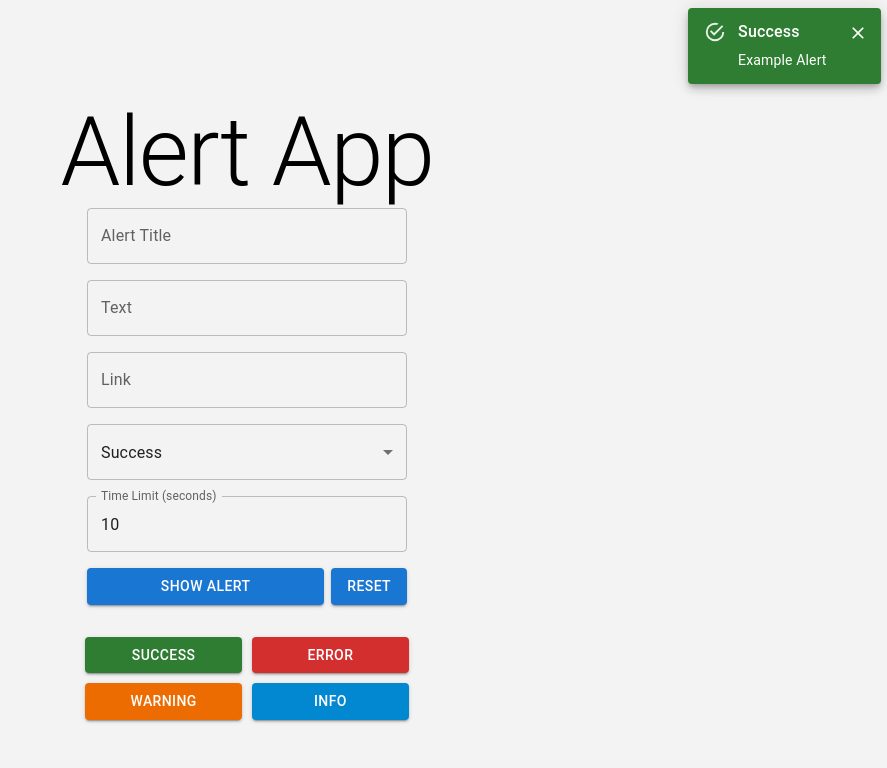
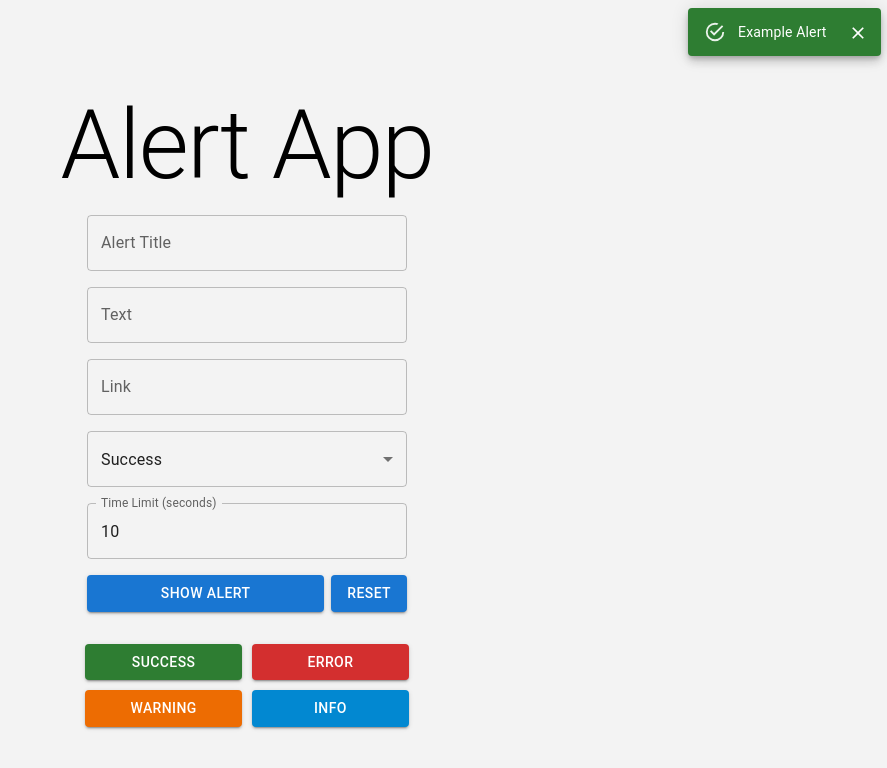
Before and after one commit to ChaseH88/MUI-Alert-App, a React (Create React App) app: page / in a window 1280 px wide. Both pictures are taken after a click on the button "SHOW ALERT". Shown: the top 768 px of the page, without its empty margins (393-1280 px from the left). Built offline with nearby package versions, Linux system fonts and the light colour scheme.

Commit message:
clean up

```diff
--- a/src/App.tsx
+++ b/src/App.tsx
@@ -15,7 +15,11 @@ export const App = () => (
       height: '100vh',
     }}
   >
-    <Typography variant="h1" component="h1">
+    <Typography
+      variant="h1"
+      component="h1"
+      sx={{ margin: '0 0 .15em' }}
+    >
       Alert App
     </Typography>
     <AlertManager />
--- a/src/components/Alert/Alert.tsx
+++ b/src/components/Alert/Alert.tsx
@@ -63,9 +63,11 @@ export const Alert = ({
           onClose={() => hideAlert(id!)}
           {...(!link?.length! && { id })}
         >
-          <AlertTitle>
-            {alertTitle || `${alertType.charAt(0).toUpperCase()}${alertType.slice(1)}`}
-          </AlertTitle>
+          {alertTitle && (
+            <AlertTitle>
+              {alertTitle}
+            </AlertTitle>
+          )}
           <Typography variant="body2">
             {text || 'Example Alert'}
           </Typography>
```
